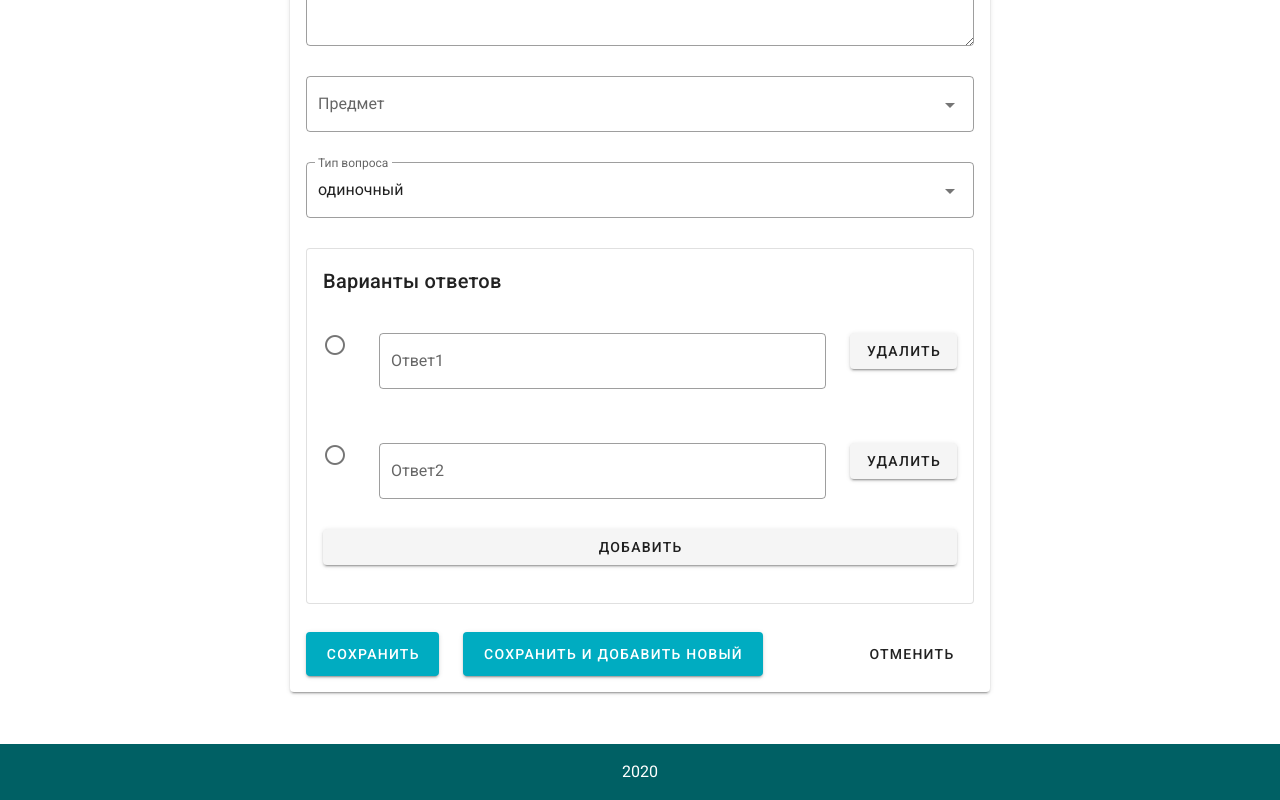
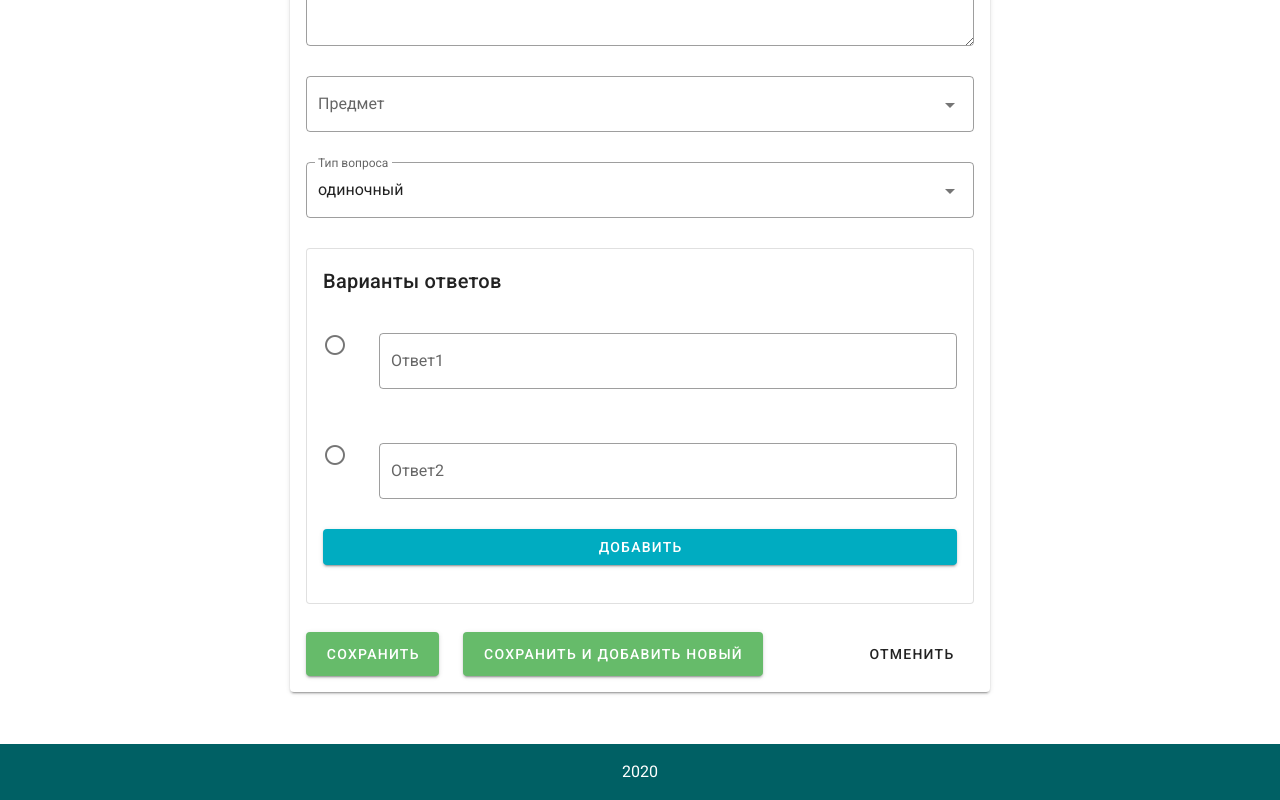
Before and after one commit to lexLaeda/TestYourself, a Vue app in the folder frontend/: page / in a window 1280 px wide. Shown: the part 362-1162 px from the top of the page. Built offline with nearby package versions, Linux system fonts and the light colour scheme.

Commit message:
fix remove

```diff
--- a/frontend/src/components/AddQuestion/AddQuestion.vue
+++ b/frontend/src/components/AddQuestion/AddQuestion.vue
@@ -67,11 +67,11 @@
                           required
                       ></v-text-field>
                     </v-col>
-                    <v-col cols="auto">
-                      <v-btn @click="removeAnswer(index)">Удалить</v-btn>
+                    <v-col v-if="index > 1" cols="auto">
+                      <v-btn @click="removeAnswer(index)" color="red lighten-1 white--text">Удалить</v-btn>
                     </v-col>
                   </v-row>
-                  <v-btn @click="addAnswer">Добавить</v-btn>
+                  <v-btn @click="addAnswer" color="cyan darken-1 white--text">Добавить</v-btn>
                 </div>
               </template>
               <template v-else>
@@ -94,11 +94,11 @@
                         required
                       ></v-text-field>
                     </v-col>
-                    <v-col cols="auto">
-                      <v-btn @click="removeAnswer(index)">Удалить</v-btn>
+                    <v-col v-if="index > 1" cols="auto">
+                      <v-btn @click="removeAnswer(index)" color="red lighten-1 white--text">Удалить</v-btn>
                     </v-col>
                   </v-row>
-                  <v-btn @click="addAnswer">Добавить</v-btn>
+                  <v-btn @click="addAnswer" color="cyan darken-1 white--text">Добавить</v-btn>
                 </v-radio-group>
               </template>
             </v-card-text>
@@ -106,13 +106,13 @@
 
           <v-row class="mt-4">
             <v-col cols="auto">
-              <v-btn large color="cyan darken-1 white--text"
+              <v-btn large color="green lighten-1 white--text"
                :disabled="!valid"
                @click="validate"
               >Сохранить</v-btn>
             </v-col>
             <v-col cols="auto">
-              <v-btn large color="cyan darken-1 white--text"
+              <v-btn large color="green lighten-1 white--text"
                :disabled="!valid"
                @click="validate"
               >Сохранить и добавить новый</v-btn>
@@ -152,7 +152,15 @@
       },
 
       removeAnswer(index) {
+        let current = this.postData.current;
         this.answers.splice(index, 1);
+        if (current.includes(index)) {
+          current.splice(current.indexOf(index), 1);
+        }
+        if (current.includes(index + 1)) {
+          current.splice(current.indexOf(index + 1), 1);
+          current.push(index);
+        }
       },
 
       validate() {
```
